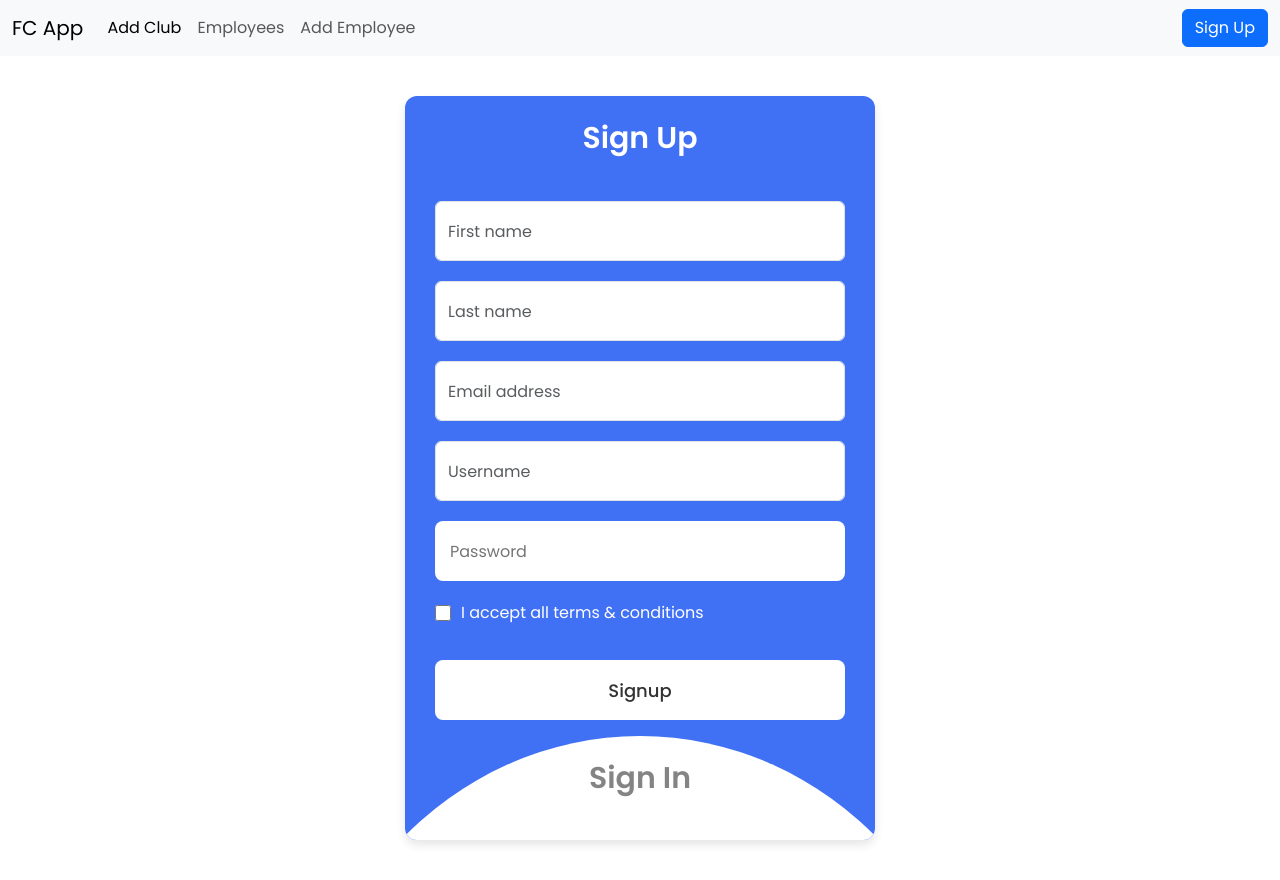
After one commit to OleksiiSterlikov/Flask_app, a Flask app: page /sign-up in a window 1280 px wide. The commit adds this page. Run offline with Flask 2, Linux system fonts and the light colour scheme.

Commit message:
Add sign up menu

```diff
--- a/routes/main.py
+++ b/routes/main.py
@@ -10,3 +10,8 @@ def main():
     """Main function"""
     clubs = Club.query.order_by(Club.title.asc()).all()
     return render_template('index.html', clubs=clubs)
+
+
+@app.route('/sign-up')
+def sign_up():
+    return render_template('sign-up.html')
--- /dev/null
+++ b/static/css/sign-up.css
@@ -0,0 +1,158 @@
+/* Import Google font - Poppins */
+@import url("https://fonts.googleapis.com/css2?family=Poppins:wght@200;300;400;500;600;700&display=swap");
+* {
+  margin: 0;
+  padding: 0;
+  box-sizing: border-box;
+  font-family: "Poppins",
+    sans-serif;
+}
+
+.sign-up-form {
+    display: flex;
+    justify-content: center;
+    margin: 40px;
+}
+.wrapper {
+  position: relative;
+  max-width: 470px;
+  width: 100%;
+  border-radius: 12px;
+  padding: 20px
+    30px
+    120px;
+  background: #4070f4;
+  box-shadow: 0
+    5px
+    10px
+    rgba(
+      0,
+      0,
+      0,
+      0.1
+    );
+  overflow: hidden;
+}
+.form.login {
+  position: absolute;
+  left: 50%;
+  bottom: -86%;
+  transform: translateX(
+    -50%
+  );
+  width: calc(
+    100% +
+      220px
+  );
+  padding: 20px
+    140px;
+  border-radius: 50%;
+  height: 100%;
+  background: #fff;
+  transition: all
+    0.6s
+    ease;
+}
+.wrapper.active
+  .form.login {
+  bottom: -15%;
+  border-radius: 35%;
+  box-shadow: 0 -5px
+    10px rgba(0, 0, 0, 0.1);
+}
+.form
+  header {
+  font-size: 30px;
+  text-align: center;
+  color: #fff;
+  font-weight: 600;
+  cursor: pointer;
+}
+.form.login
+  header {
+  color: #333;
+  opacity: 0.6;
+}
+.wrapper.active
+  .form.login
+  header {
+  opacity: 1;
+}
+.wrapper.active
+  .signup
+  header {
+  opacity: 0.6;
+}
+.wrapper
+  form {
+  display: flex;
+  flex-direction: column;
+  gap: 20px;
+  margin-top: 40px;
+}
+form
+  input {
+  height: 60px;
+  outline: none;
+  border: none;
+  padding: 0
+    15px;
+  font-size: 16px;
+  font-weight: 400;
+  color: #333;
+  border-radius: 8px;
+  background: #fff;
+}
+.form.login
+  input {
+  border: 1px
+    solid
+    #aaa;
+}
+.form.login
+  input:focus {
+  box-shadow: 0
+    1px 0
+    #ddd;
+}
+form
+  .checkbox {
+  display: flex;
+  align-items: center;
+  gap: 10px;
+}
+.checkbox
+  input[type="checkbox"] {
+  height: 16px;
+  width: 16px;
+  accent-color: #fff;
+  cursor: pointer;
+}
+form
+  .checkbox
+  label {
+  cursor: pointer;
+  color: #fff;
+}
+form a {
+  color: #333;
+  text-decoration: none;
+}
+form
+  a:hover {
+  text-decoration: underline;
+}
+form
+  input[type="submit"] {
+  margin-top: 15px;
+  padding: none;
+  font-size: 18px;
+  font-weight: 500;
+  cursor: pointer;
+}
+.form.login
+  input[type="submit"] {
+  background: #4070f4;
+  color: #fff;
+  border: none;
+}
--- a/static/css/style.css
+++ b/static/css/style.css
@@ -7,3 +7,8 @@
     width: 15%;
     margin-left: 20px;
 }
+
+.custom-menu-items {
+    display: flex;
+    justify-content: space-between;
+}
--- a/templates/base.html
+++ b/templates/base.html
@@ -9,6 +9,7 @@
     <link href="https://cdn.jsdelivr.net/npm/bootstrap@5.3.3/dist/css/bootstrap.min.css" rel="stylesheet"
           integrity="sha384-QWTKZyjpPEjISv5WaRU9OFeRpok6YctnYmDr5pNlyT2bRjXh0JMhjY6hW+ALEwIH" crossorigin="anonymous">
     <link rel="stylesheet" href="/static/css/style.css">
+    {% block aditional_style %} {% endblock %}
 </head>
 <body>
     {% include "header.html" %}
--- a/templates/header.html
+++ b/templates/header.html
@@ -1,5 +1,3 @@
-
-
 
 <nav class="navbar navbar-expand-lg bg-body-tertiary">
     <div class="container-fluid">
@@ -8,7 +6,7 @@
                 aria-controls="navbarNav" aria-expanded="false" aria-label="Toggle navigation">
             <span class="navbar-toggler-icon"></span>
         </button>
-                <div class="collapse navbar-collapse" id="navbarNav">
+            <div class="collapse navbar-collapse custom-menu-items" id="navbarNav">
                 <ul class="navbar-nav">
                     <li class="nav-item">
                         <a class="nav-link active" aria-current="page" href="/add-club">Add Club</a>
@@ -19,10 +17,13 @@
                     <li class="nav-item">
                         <a class="nav-link" href="/add-employee">Add Employee</a>
                     </li>
-        {#                <li class="nav-item">#}
+        {#              <li class="nav-item">#}
         {#                    <a class="nav-link disabled" aria-disabled="true">Disabled</a>#}
         {#                </li>#}
                 </ul>
             </div>
+            <div>
+                <a class="btn btn-primary" href="/sign-up" role="button">Sign Up</a>
+            </div>
     </div>
 </nav>
--- /dev/null
+++ b/templates/sign-up.html
@@ -0,0 +1,48 @@
+{% extends "base.html" %}
+
+{% block aditional_style %}
+<link rel="stylesheet" href="/static/css/sign-up.css"
+{% endblock %}
+
+{% block content %}
+<div class="sign-up-form">
+<section class="wrapper">
+    <div class="form signup">
+      <header>Sign Up</header>
+      <form action="#">
+        <input type="text" class="form-control" name="first_name" id="first_name" placeholder="First name" required />
+        <input type="text" class="form-control" name="last_name" id="last_name" placeholder="Last name" required />
+        <input type="email" class="form-control" name="email" id="email" placeholder="Email address" required />
+        <input type="text" class="form-control" name="user_name" id="user_name" placeholder="Username" required />
+        <input type="password" placeholder="Password" required />
+        <div class="checkbox">
+          <input type="checkbox" id="signupCheck" />
+          <label for="signupCheck">I accept all terms & conditions</label>
+        </div>
+        <input type="submit" value="Signup" />
+      </form>
+    </div>
+    <div class="form login">
+      <header>Sign In</header>
+      <form action="#">
+        <input type="text" placeholder="Email address" required />
+        <input type="password" placeholder="Password" required />
+        <a href="#">Forgot password?</a>
+        <input type="submit" value="Login" />
+      </form>
+    </div>
+    <script>
+      const wrapper = document.querySelector(".wrapper"),
+        signupHeader = document.querySelector(".signup header"),
+        loginHeader = document.querySelector(".login header");
+      loginHeader.addEventListener("click", () => {
+        wrapper.classList.add("active");
+      });
+      signupHeader.addEventListener("click", () => {
+        wrapper.classList.remove("active");
+      });
+    </script>
+  </section>
+</div>
+
+{% endblock %}
```
Also changed, not shown: migrations/versions/301699d8bb26_create_column_first_name_and_last_name_.py (added, +34 -0 lines), migrations/versions/97732e4953c8_create_table_users.py (added, +34 -0 lines), models/models.py (+13 -2 lines), 7 other files. Lines whose indentation alone changed are shown as unchanged.
